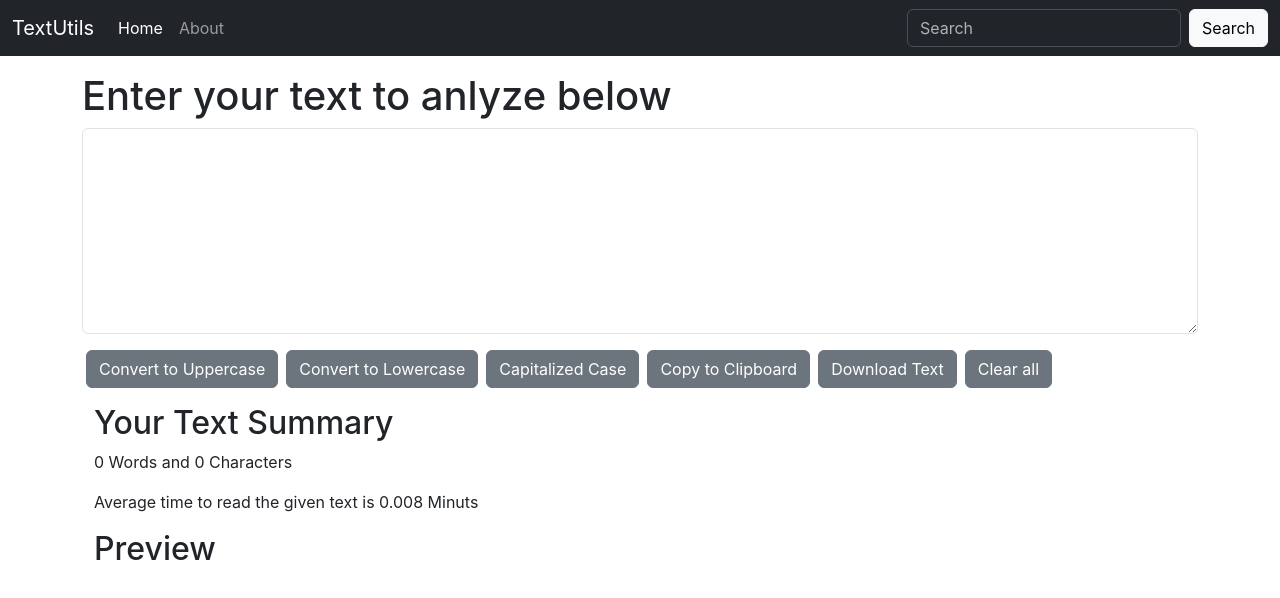
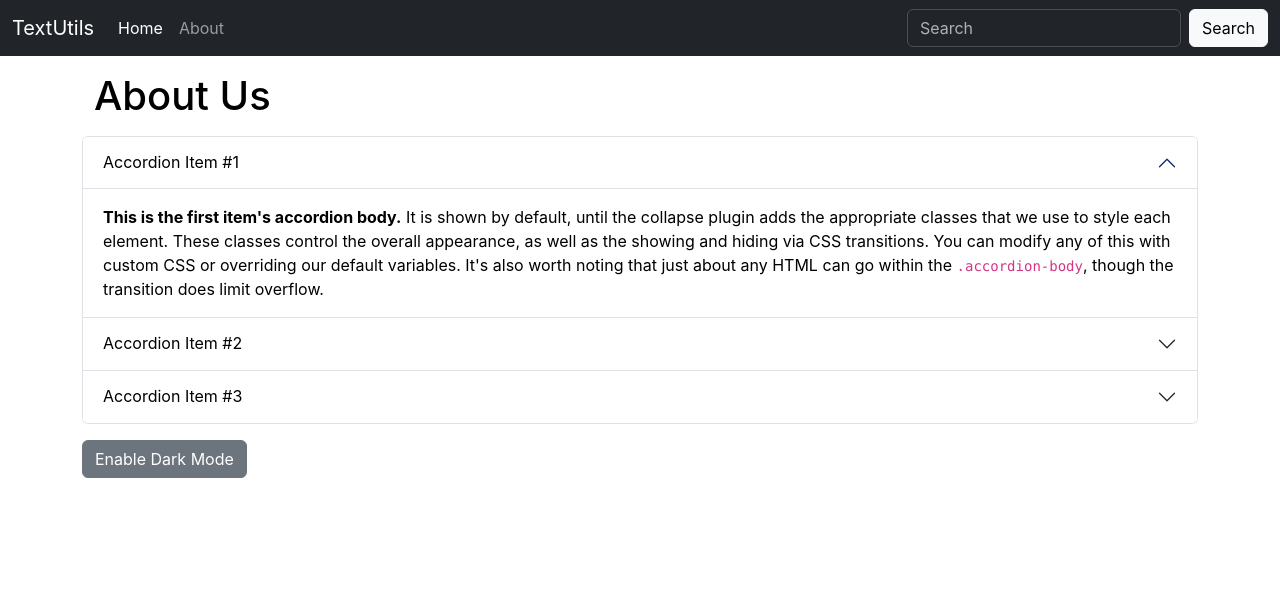
Before and after one commit to Vishal580/TextUtils-app-using-React-Js, a React (Create React App) app: page / in a window 1280 px wide. Shown: the top 598 px of the page. Built offline with nearby package versions, Linux system fonts and the light colour scheme.

Commit message:
Enable Dark Mode

```diff
--- a/src/App.js
+++ b/src/App.js
@@ -1,14 +1,16 @@
 import './App.css';
+import About from './Components/About';
 import Navbar from "./Components/Navbar";
-import TextForm from './Components/TextForm';
+// import TextForm from './Components/TextForm';
 
 function App() {
   return (
     <>
       <Navbar title="TextUtils" about="About"/>
-      <div className="container my-3">
+      {/* <div className="container my-3">
         <TextForm headline="Enter your text to anlyze below"/>
-      </div>
+      </div> */}
+      <About/>
     </>
   );
 }
--- /dev/null
+++ b/src/Components/About.js
@@ -0,0 +1,74 @@
+import React, { useState } from 'react'
+
+export default function About() {
+const [myStyle, setmyStyle] = useState({
+    color: "black",
+    backgroundColor: "white"
+});
+
+const [BtnText, setBtnText] = useState("Enable Dark Mode");
+
+const darkToggleMode = () =>{
+    if(myStyle.color === "black"){
+        setmyStyle({
+            color: "white",
+            backgroundColor: "black",
+            border: '0.5px solid white'
+        });
+        setBtnText("Enable Light Mode");
+    }
+    else{
+        setmyStyle({
+            color: "black",
+            backgroundColor: "white"
+        });
+        setBtnText("Enable Dark Mode");
+    }
+}
+  return (
+    <div className="container my-3" style={myStyle}>
+        <h1 className='container my-3'>About Us</h1>
+        <div className="accordion" id="accordionExample" style={myStyle}>
+            <div className="accordion-item" style={myStyle}>
+                <h2 className="accordion-header">
+                <button className="accordion-button" style={myStyle} type="button" data-bs-toggle="collapse" data-bs-target="#collapseOne" aria-expanded="true" aria-controls="collapseOne">
+                    Accordion Item #1
+                </button>
+                </h2>
+                <div id="collapseOne" className="accordion-collapse collapse show" data-bs-parent="#accordionExample">
+                <div className="accordion-body">
+                    <strong>This is the first item's accordion body.</strong> It is shown by default, until the collapse plugin adds the appropriate classes that we use to style each element. These classes control the overall appearance, as well as the showing and hiding via CSS transitions. You can modify any of this with custom CSS or overriding our default variables. It's also worth noting that just about any HTML can go within the <code>.accordion-body</code>, though the transition does limit overflow.
+                </div>
+                </div>
+            </div>
+            <div className="accordion-item" style={myStyle}>
+                <h2 className="accordion-header">
+                <button className="accordion-button collapsed" style={myStyle} type="button" data-bs-toggle="collapse" data-bs-target="#collapseTwo" aria-expanded="false" aria-controls="collapseTwo">
+                    Accordion Item #2
+                </button>
+                </h2>
+                <div id="collapseTwo" className="accordion-collapse collapse" data-bs-parent="#accordionExample">
+                <div className="accordion-body">
+                    <strong>This is the second item's accordion body.</strong> It is hidden by default, until the collapse plugin adds the appropriate classes that we use to style each element. These classes control the overall appearance, as well as the showing and hiding via CSS transitions. You can modify any of this with custom CSS or overriding our default variables. It's also worth noting that just about any HTML can go within the <code>.accordion-body</code>, though the transition does limit overflow.
+                </div>
+                </div>
+            </div>
+            <div className="accordion-item" style={myStyle}>
+                <h2 className="accordion-header">
+                <button className="accordion-button collapsed" style={myStyle} type="button" data-bs-toggle="collapse" data-bs-target="#collapseThree" aria-expanded="false" aria-controls="collapseThree">
+                    Accordion Item #3
+                </button>
+                </h2>
+                <div id="collapseThree" className="accordion-collapse collapse" data-bs-parent="#accordionExample">
+                <div className="accordion-body">
+                    <strong>This is the third item's accordion body.</strong> It is hidden by default, until the collapse plugin adds the appropriate classes that we use to style each element. These classes control the overall appearance, as well as the showing and hiding via CSS transitions. You can modify any of this with custom CSS or overriding our default variables. It's also worth noting that just about any HTML can go within the <code>.accordion-body</code>, though the transition does limit overflow.
+                </div>
+                </div>
+            </div>
+        </div>
+        <div className="containe my-3">
+            <button type="button" className="btn btn-secondary" onClick={darkToggleMode}>{BtnText}</button>
+        </div>
+    </div>
+  )
+}
```
